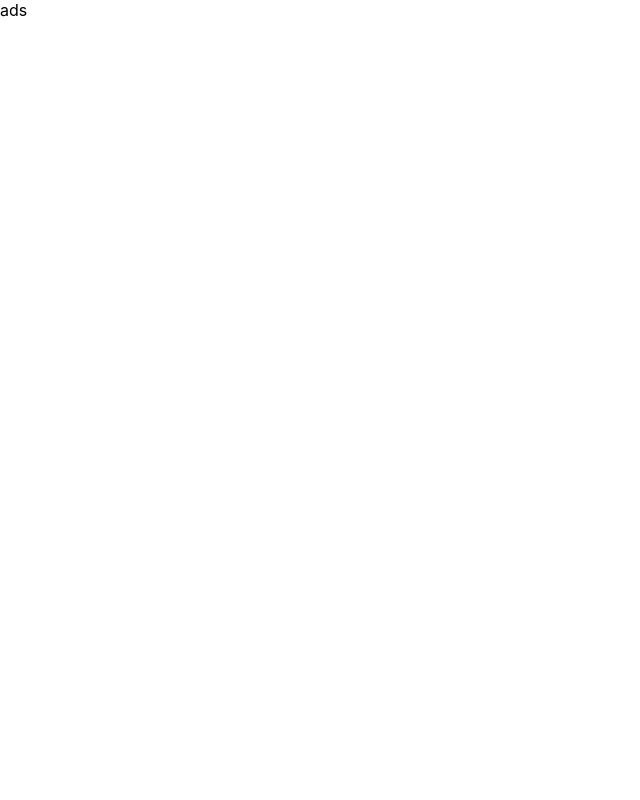
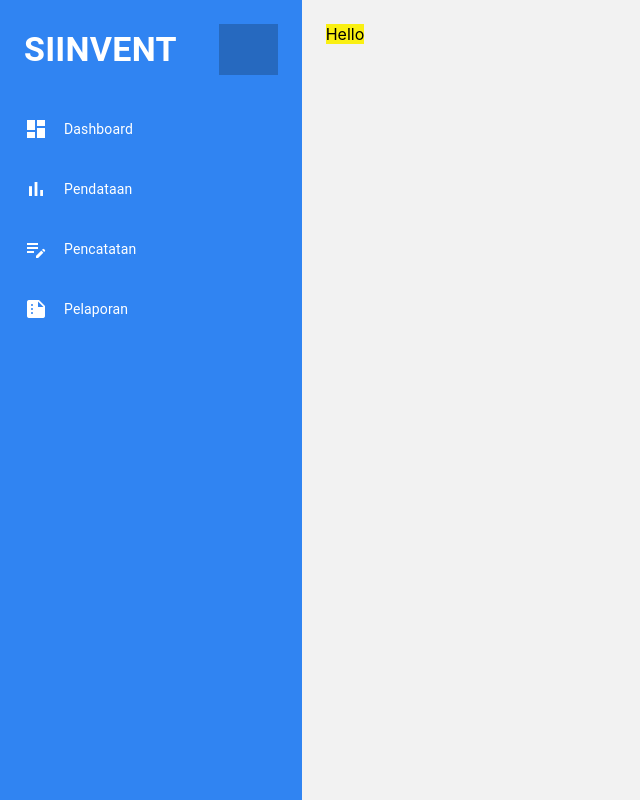
Before and after one commit to MochamadFW/proyek-sistem-inventarisasi, a React (Create React App) app in the folder client/: page / in a window 1280 px wide. Shown: the whole page, without its empty margins (0-640 px from the left). Built offline with nearby package versions, Linux system fonts and the light colour scheme.

Commit message:
:lipstick: FE: Add Layout and Sidebar component

```diff
--- a/client/public/index.html
+++ b/client/public/index.html
@@ -1,14 +1,12 @@
 <!DOCTYPE html>
 <html lang="en">
+
 <head>
   <meta charset="utf-8" />
   <link rel="icon" href="%PUBLIC_URL%/favicon.ico" />
   <meta name="viewport" content="width=device-width, initial-scale=1" />
   <meta name="theme-color" content="#000000" />
-    <meta
-      name="description"
-      content="Web site created using create-react-app"
-    />
+  <meta name="description" content="Web site created using create-react-app" />
   <link rel="apple-touch-icon" href="%PUBLIC_URL%/logo192.png" />
   <!--
       manifest.json provides metadata used when your web app is installed on a
@@ -24,8 +22,11 @@
       work correctly both with client-side routing and a non-root public URL.
       Learn how to configure a non-root public URL by running `npm run build`.
     -->
+
+  <link rel="stylesheet" href="https://fonts.googleapis.com/icon?family=Material+Icons" />
   <title>React App</title>
 </head>
+
 <body>
   <noscript>You need to enable JavaScript to run this app.</noscript>
   <div id="root"></div>
@@ -40,4 +41,5 @@
       To create a production bundle, use `npm run build` or `yarn build`.
     -->
 </body>
+
 </html>
--- a/client/src/App.js
+++ b/client/src/App.js
@@ -2,12 +2,31 @@ import logo from './logo.svg';
 import { Routes, Route, Link } from "react-router-dom";
 
 import Pendataan from './views/pendataan/pages/pendataan';
+import { createTheme, ThemeProvider } from "@mui/material/styles";
+
+const theme = createTheme({
+  palette: {
+    primary: {
+      main: '#F2F2F2',
+    },
+    secondary: {
+      main: "#3084F2",
+      darker: "#2669BF"
+    },
+    font: {
+      main:"#263238",
+      white:"#FFFFFF"
+    }
+  },
+})
 
 function App() {
   return (
-    <Routes>
-      <Route path="/" element={<Pendataan/>} />
-    </Routes>
+    <ThemeProvider theme={theme}>
+      <Routes>
+        <Route path="/" element={<Pendataan />} />
+      </Routes>
+    </ThemeProvider>
   );
 }
 
--- a/client/src/views/pendataan/pages/pendataan.jsx
+++ b/client/src/views/pendataan/pages/pendataan.jsx
@@ -1,7 +1,19 @@
 import React from "react";
+import { Box } from "@mui/material";
+
+import Layout from "../../shared/components/layout";
 
 const Pendataan = () => {
-    return(<div>ads</div>)
+    return (
+        <Layout>
+            <Box sx={{
+                backgroundColor: '#faf012',
+                width:'100%'
+            }}>
+                Hello
+            </Box>
+        </Layout>
+    )
 }
 
 export default Pendataan;
--- /dev/null
+++ b/client/src/views/shared/components/layout.jsx
@@ -0,0 +1,25 @@
+import React from "react";
+import { Box, Container } from "@mui/material";
+
+import Sidebar from "./sidebar";
+
+const Layout = (props) => {
+    return (
+        <Container
+            disableGutters
+            maxWidth="100vw"
+            sx={{
+                display: 'flex',
+                flexDirection: 'row',
+                backgroundColor: 'primary.main',
+                height: '100vh'
+            }}>
+            <Sidebar />
+            <Box sx={{ p: 3 }}>
+                {props.children}
+            </Box>
+        </Container>
+    )
+}
+
+export default Layout;
--- /dev/null
+++ b/client/src/views/shared/components/sidebar.jsx
@@ -0,0 +1,72 @@
+import React, { useState } from "react";
+import { Box, Collapse, List, ListItemButton, ListItemIcon, ListItemText, Typography } from "@mui/material";
+import Icon from '@mui/material/Icon';
+
+const Sidebar = () => {
+    const [openPendataan, setOpenPendataan] = useState(false);
+
+    const menu = [
+        {
+            icon: 'dashboard',
+            text: 'Dashboard'
+        },
+        {
+            icon: 'bar_chart',
+            text: 'Pendataan'
+        },
+        {
+            icon: 'edit_note',
+            text: 'Pencatatan'
+        },
+        {
+            icon: 'summarize',
+            text: 'Pelaporan'
+        }
+    ]
+
+    return (
+        <Box
+            sx={{
+                backgroundColor: 'secondary.main',
+            }}>
+            <Box sx={{
+                display: 'flex',
+                flexDirection: 'row',
+                gap: '42px',
+                alignItems: 'center',
+                p: 3
+            }}>
+                <Typography variant="h4" textTransform="uppercase" fontWeight="bold" color="font.white">siinvent</Typography>
+                <Box sx={{ width: '59px', height: '51px', backgroundColor: 'secondary.darker' }}></Box>
+            </Box>
+            <Box
+                sx={{
+                    display: 'flex',
+                    flexDirection: 'column',
+                    gap: '1.5rem'
+                }}
+            >
+                <List sx={{ p: 0 }}>
+                    {menu.map((data) => (
+                        <ListItemButton sx={{ px: 3, py: 2}} alignItems="center" dense >
+                            <Icon sx={{ color: 'font.white', mr: 2 }}>{data.icon}</Icon>
+                            <ListItemText primary={data.text} sx={{ color: "font.white" }} />
+                        </ListItemButton>
+
+                    ))}
+                    <Collapse in={openPendataan} timeout="auto" unmountOnExit>
+                        <List component="div" disablePadding>
+                            <ListItemButton sx={{ pl: 4 }}>
+                                <ListItemIcon>
+                                </ListItemIcon>
+                                <ListItemText primary="Starred" />
+                            </ListItemButton>
+                        </List>
+                    </Collapse>
+                </List>
+            </Box>
+        </Box>
+    )
+}
+
+export default Sidebar;
```
Lines whose indentation alone changed are shown as unchanged.
